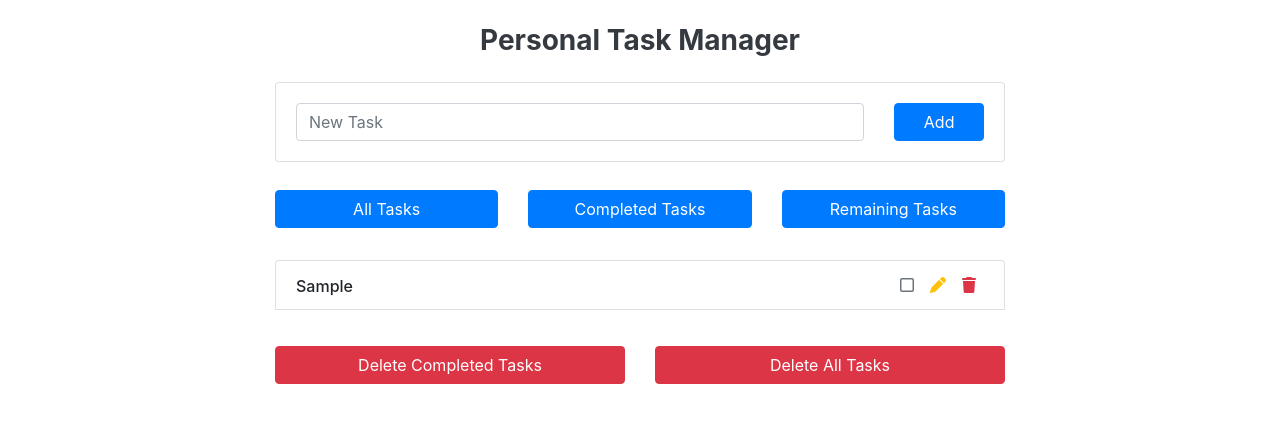
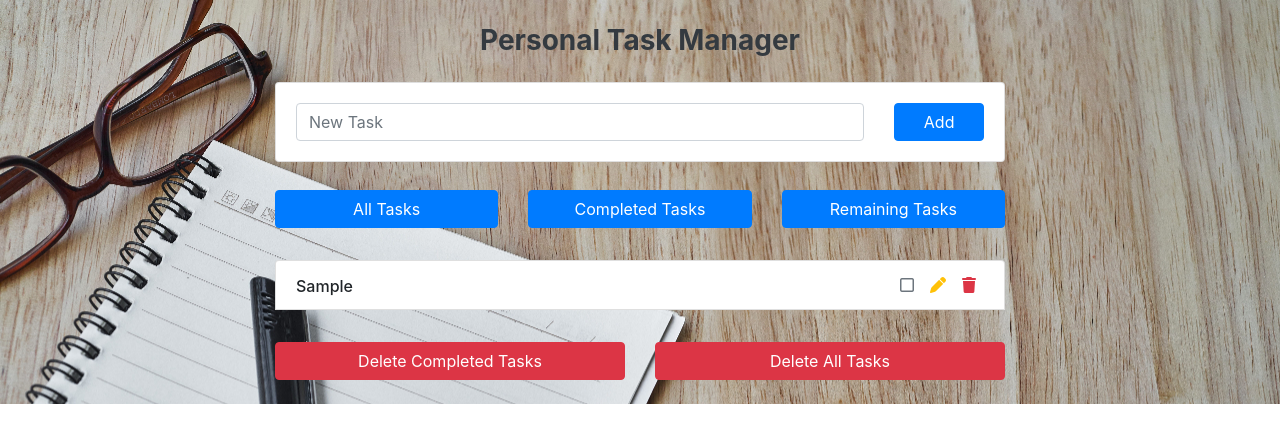
Before and after one commit to TharindaNimnajith/ssd-assignment-oauth, a React (Create React App) app: page / in a window 1280 px wide. Both pictures are taken after typing "Sample" into the empty fields and a click on the button "Add". Shown: the top 442 px of the page. Built offline with nearby package versions, Linux system fonts and the light colour scheme.

Commit message:
front-end modifications

```diff
--- a/src/App.jsx
+++ b/src/App.jsx
@@ -2,6 +2,7 @@ import React, {Component} from 'react'
 import uuid from 'uuid'
 import AddItem from './components/AddItem'
 import ItemList from './components/ItemList'
+import background from './images/background.jpg'
 
 export default class App extends Component {
   constructor(props) {
@@ -95,6 +96,7 @@ export default class App extends Component {
       items = this.state.items.filter(item => item.completed)
     }
     return (
+      <div style={{ backgroundImage: `url(${background})` }}>
         <div className='container'>
           <div className='row'>
             <div className='col-10 col-md-8 mx-auto mt-4'>
@@ -104,14 +106,15 @@ export default class App extends Component {
               <AddItem item={this.state.item}
                 editItem={this.state.editItem}
                 handleChange={this.handleChange}
-                     handleSubmit={this.handleSubmit}/>
+                handleSubmit={this.handleSubmit} />
               <ItemList items={items}
                 clearList={this.clearList}
                 handleDelete={this.handleDelete}
                 handleEdit={this.handleEdit}
                 handleDoneTask={this.handleDoneTask}
                 handleDeleteDoneTasks={this.handleDeleteDoneTasks}
-                      updateTodosToShow={this.updateTodosToShow}/>
+                updateTodosToShow={this.updateTodosToShow} />
+            </div>
           </div>
         </div>
       </div>
--- a/src/components/ItemList.jsx
+++ b/src/components/ItemList.jsx
@@ -56,14 +56,14 @@ export default class ItemList extends Component {
               <div className='row mt-4'>
                 <div className='col-md-6'>
                   <button type='button'
-                          className='btn btn-danger btn-block mt-1 shadow-none'
+                          className='btn btn-danger btn-block shadow-none'
                           onClick={handleDeleteDoneTasks}>
                     Delete Completed Tasks
                   </button>
                 </div>
                 <div className='col-md-6'>
                   <button type='button'
-                          className='btn btn-danger btn-block mt-1 shadow-none'
+                          className='btn btn-danger btn-block shadow-none'
                           onClick={clearList}>
                     Delete All Tasks
                   </button>
```
Also changed, not shown: src/images/background.jpg (added). Lines whose indentation alone changed are shown as unchanged.
